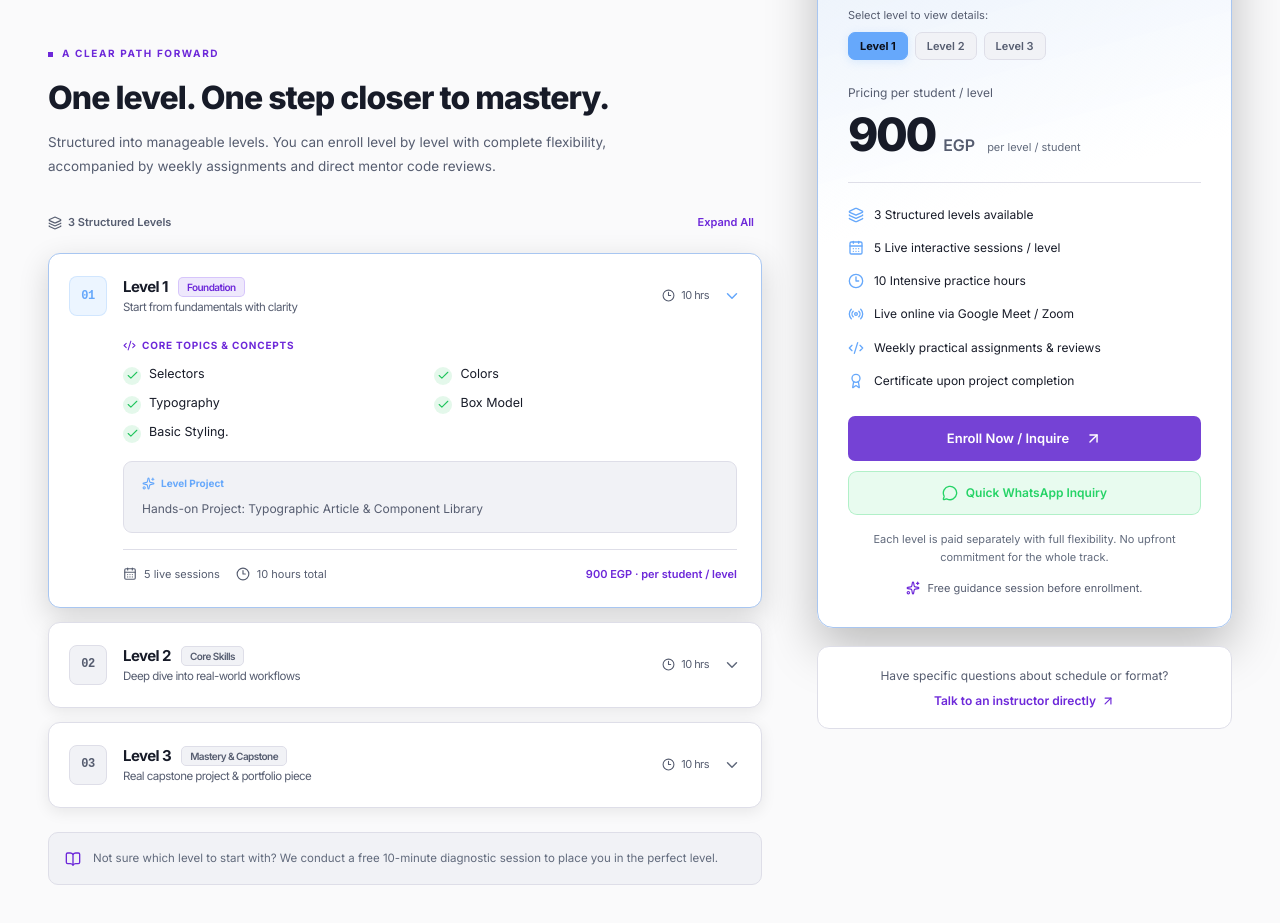
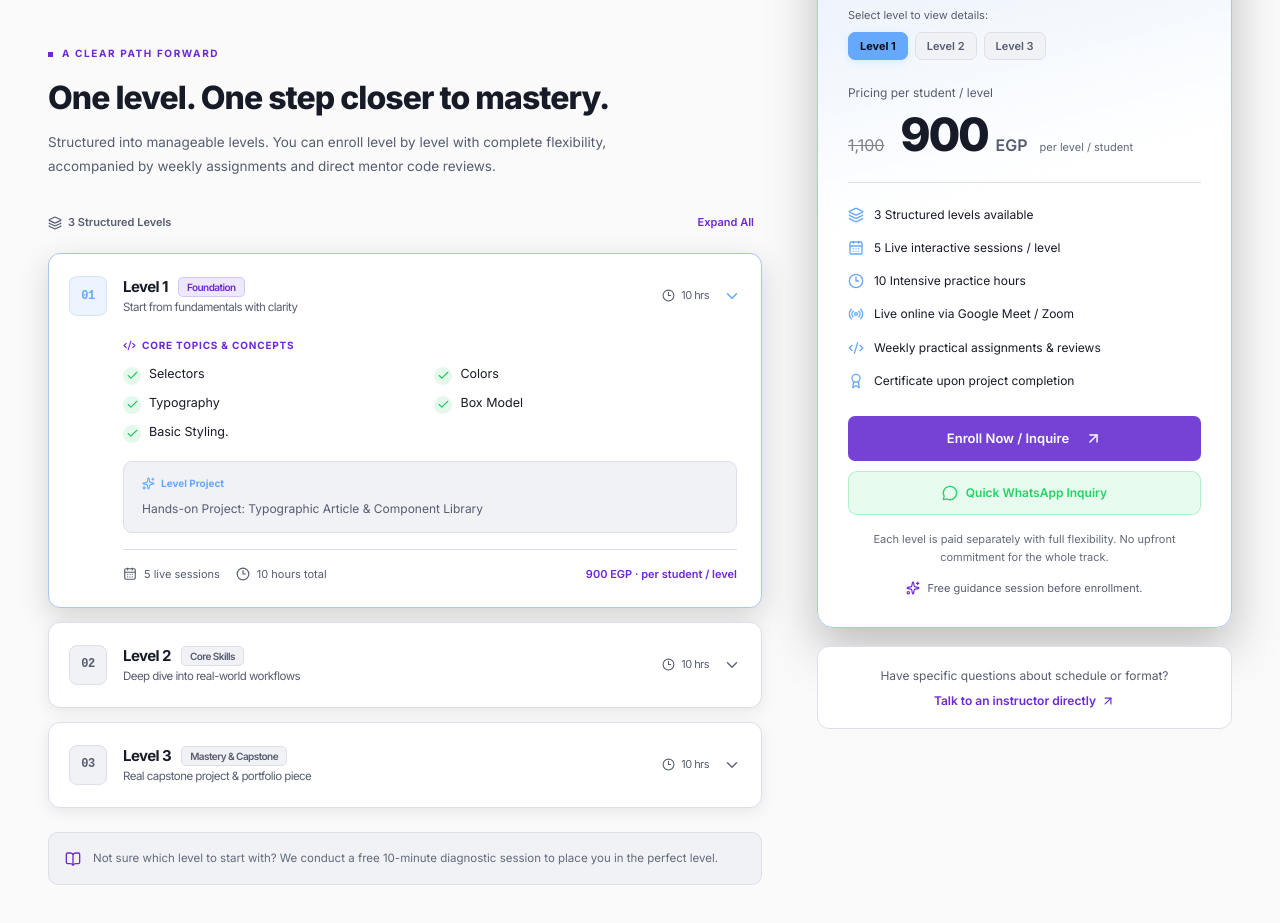
Before and after one commit to ramadan-alaa/mind-code, a React (Vite) app: page /courses/css in a window 1280 px wide. Shown: the part 1080-2003 px from the top of the page. Built offline with nearby package versions, Linux system fonts and the light colour scheme.

Commit message:
feat: add CourseDetails page component

```diff
--- a/src/pages/CourseDetails.tsx
+++ b/src/pages/CourseDetails.tsx
@@ -793,6 +793,9 @@ export default function CourseDetails() {
             </p>
 
             <div className="course-enrollment-price">
+              <del style={{ opacity: 0.55, marginInlineEnd: 8 }}>
+                {course.oldPrice.toLocaleString("en-US")}
+              </del>
               <strong>{course.price.toLocaleString("en-US")}</strong>
               <span>{copy("EGP", "ج.م")}</span>
               <small className="price-term">{t("perLevel")}</small>
```
